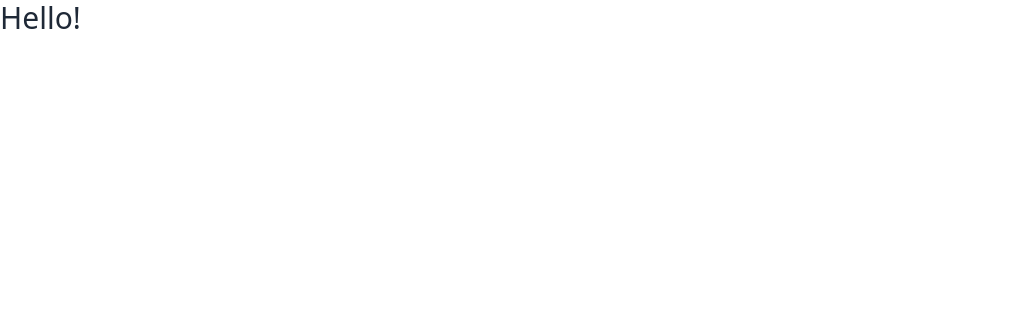
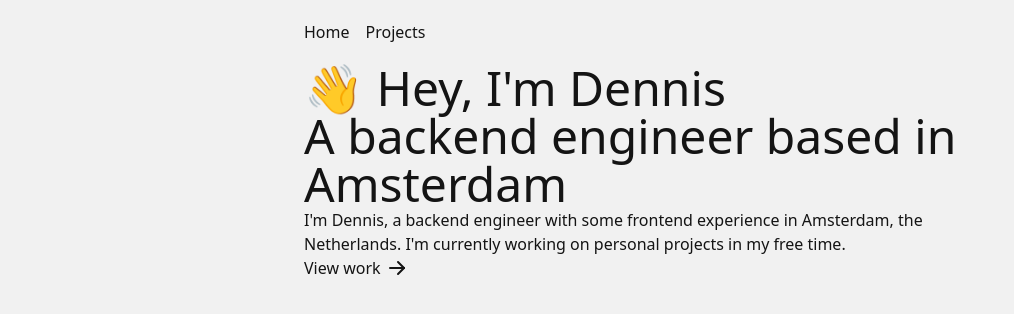
Before and after one commit to DennisCMoes/portfolio-v2, a Next.js app: page / in a window 1280 px wide. Shown: the top 314 px of the page, without its empty margins (0-1014 px from the left). Built offline with nearby package versions, Linux system fonts and the light colour scheme.

Commit message:
Some more small UI changes

```diff
--- a/package.json
+++ b/package.json
@@ -12,6 +12,7 @@
   "dependencies": {
     "@mdx-js/loader": "^3.0.1",
     "@next/mdx": "^14.2.1",
+    "@tabler/icons-react": "^3.2.0",
     "@types/mdx": "^2.0.13",
     "@types/node": "18.15.11",
     "@types/react": "18.0.35",
--- a/src/app/layout.tsx
+++ b/src/app/layout.tsx
@@ -1,3 +1,4 @@
+import Navbar from '@/components/layout/navbar'
 import '../styles/globals.css'
 
 export default function RootLayout({
@@ -6,8 +7,11 @@ export default function RootLayout({
   children: React.ReactNode
 }) {
   return (
-    <html lang="en">
-      <body>{children}</body>
+    <html lang="en" data-theme="autumn">
+      <body>
+        <Navbar />
+        {children}
+      </body>
     </html>
   )
 }
--- a/src/app/page.tsx
+++ b/src/app/page.tsx
@@ -1,3 +1,6 @@
+import LayoutContainer from '@/components/layout/container'
+import LinkButton from '@/components/linkButton'
+import CustomText from '@/components/posts/customText'
 import { Metadata } from 'next'
 
 export const metadata: Metadata = {
@@ -5,5 +8,18 @@ export const metadata: Metadata = {
 }
 
 export default function Home() {
-  return <p className="text-3xl">Hello!</p>
+  return (
+    <LayoutContainer size="m">
+      <h1 className="text-5xl">
+        👋 Hey, I'm Dennis
+        <br />A backend engineer based in Amsterdam
+      </h1>
+      <p>
+        I'm Dennis, a backend engineer with some frontend experience in
+        Amsterdam, the Netherlands. I'm currently working on personal projects
+        in my free time.
+      </p>
+      <LinkButton label="View work" destination="https://google.com" />
+    </LayoutContainer>
+  )
 }
--- a/src/app/projects/[slug]/page.tsx
+++ b/src/app/projects/[slug]/page.tsx
@@ -3,7 +3,7 @@
 import { ImageComponent } from '@/components/posts/ImageComponent'
 import CustomCodeBlock from '@/components/posts/customCodeBlock'
 import CustomText from '@/components/posts/customText'
-import LayoutContainer from '@/components/layout/Container'
+import LayoutContainer from '@/components/layout/container'
 
 import axios from 'axios'
 import { MDXComponents } from 'mdx/types'
@@ -42,7 +42,7 @@ export default function ProjectDetailPage({ params }: Params) {
       .catch((err) => {
         console.log(err)
       })
-  }, [])
+  }, [params.slug])
 
   const getFormattedDate = (date: string): string => {
     return new Intl.DateTimeFormat('en', {
@@ -65,7 +65,7 @@ export default function ProjectDetailPage({ params }: Params) {
         </>
       )}
       <ImageComponent url={getCoverImageUrl()} />
-      <LayoutContainer size="m">
+      <LayoutContainer size="m" classname="mt-4">
         {post && <MDXRemote {...post} components={components} />}
       </LayoutContainer>
     </LayoutContainer>
--- a/src/components/layout/Container.tsx
+++ b/src/components/layout/Container.tsx
@@ -3,9 +3,10 @@ import { ReactNode } from 'react'
 type Params = {
   size: 'm' | 'l' | 'xl'
   children?: ReactNode
+  classname?: string
 }
 
-export default function LayoutContainer({ size, children }: Params) {
+export default function LayoutContainer({ size, children, classname }: Params) {
   const getContainerSize = (): string => {
     switch (size) {
       case 'm':
@@ -18,7 +19,7 @@ export default function LayoutContainer({ size, children }: Params) {
   }
 
   return (
-    <section className={`${getContainerSize()} mx-auto`}>
+    <section className={`${getContainerSize()} mx-auto ${classname}`}>
       {children && children}
     </section>
   )
--- /dev/null
+++ b/src/components/layout/navbar.tsx
@@ -0,0 +1,29 @@
+'use client'
+
+import Link from 'next/link'
+import { usePathname } from 'next/navigation'
+
+export default function Navbar() {
+  const pathname = usePathname()
+
+  const getClassOfLink = (regex: RegExp): string => {
+    const currentRoute = regex.test(pathname)
+
+    return currentRoute ? 'font-medium' : ''
+  }
+
+  return (
+    <nav className="navbar bg-base-100">
+      <div className="max-w-2xl w-full mx-auto">
+        <div className="flex flex-row gap-4">
+          <Link className={getClassOfLink(/^\/>$/gm)} href={'/'}>
+            Home
+          </Link>
+          <Link className={getClassOfLink(/projects/gm)} href={'/projects'}>
+            Projects
+          </Link>
+        </div>
+      </div>
+    </nav>
+  )
+}
--- /dev/null
+++ b/src/components/linkButton.tsx
@@ -0,0 +1,21 @@
+import { IconArrowRight } from '@tabler/icons-react'
+import Link from 'next/link'
+
+type ButtonParams = {
+  label: string
+  destination: string
+}
+
+export default function LinkButton({ label, destination }: ButtonParams) {
+  return (
+    <Link
+      href={destination}
+      className="group inline-flex flex-row gap-1 font-medium"
+    >
+      <span>{label}</span>
+      <span className="group-hover:translate-x-2 transition-transform duration-300">
+        <IconArrowRight />
+      </span>
+    </Link>
+  )
+}
--- a/tailwind.config.js
+++ b/tailwind.config.js
@@ -1,3 +1,4 @@
+import daisyui from 'daisyui'
 import colors from 'tailwindcss/colors'
 
 /** @type {import('tailwindcss').Config} */
@@ -6,4 +7,7 @@ module.exports = {
   content: ['./src/components/**/*.tsx', './src/app/**/*.tsx'],
   theme: {},
   plugins: [require('daisyui')],
+  daisyui: {
+    themes: ['light', 'dark', 'retro', 'autumn'],
+  },
 }
```
Also changed, not shown: 1 other file (tests, documents, lock files or other folders).
